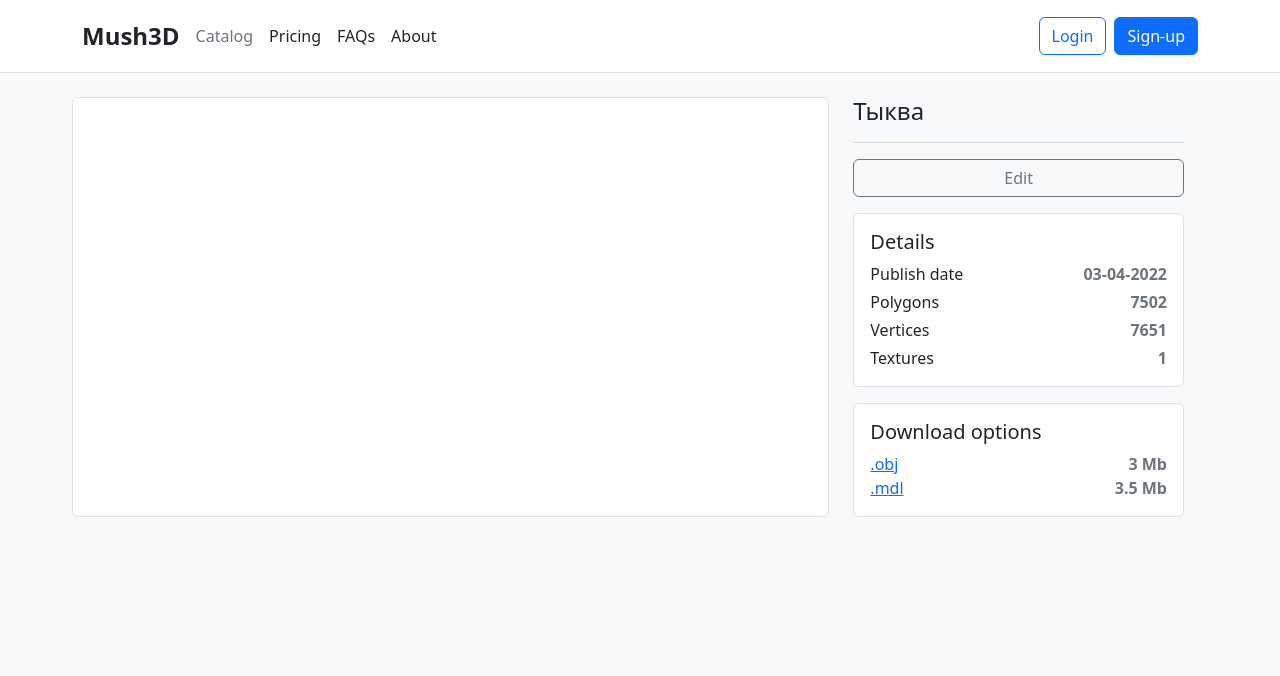
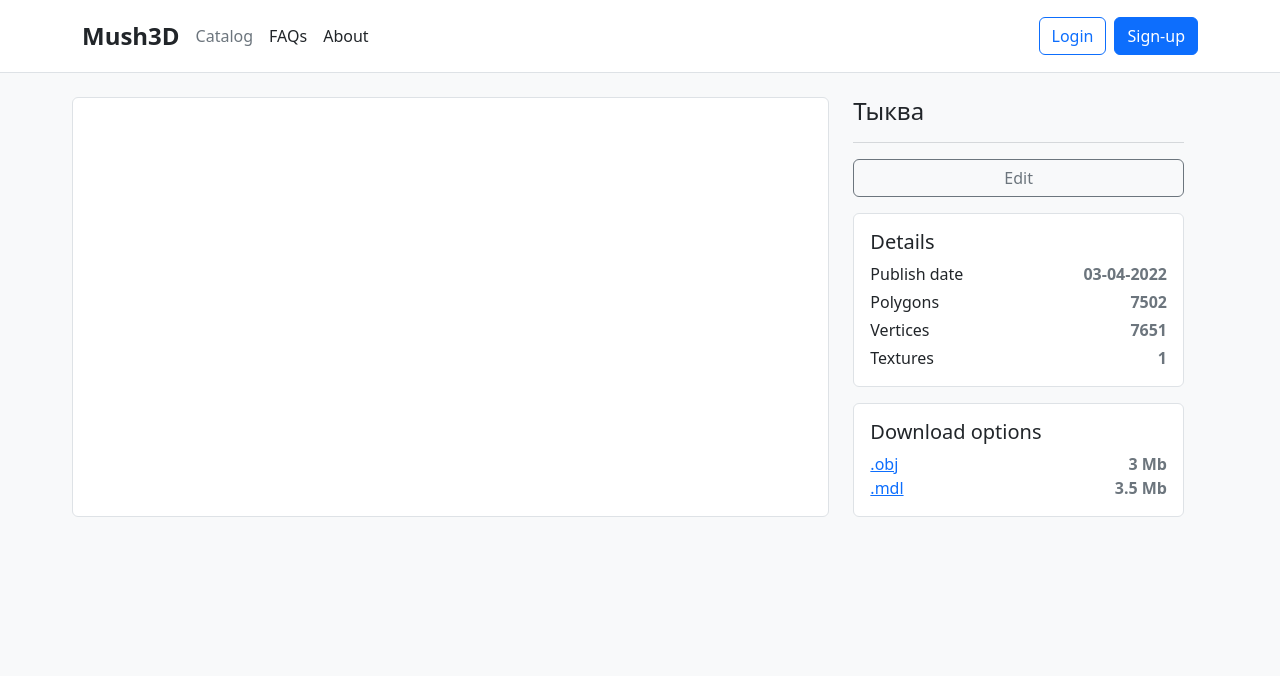
Before and after one commit to Soskiiit/mush, a Django app: page / in a window 1280 px wide. Shown: the top 676 px of the page. Run offline with Django 3.2, Linux system fonts and the light colour scheme; some libraries are stand-ins or nearby versions.

Commit message:
Minor changes

```diff
--- a/mush/theme/templates/theme/components/header.html
+++ b/mush/theme/templates/theme/components/header.html
@@ -9,7 +9,6 @@
 
             <ul class="nav col-12 col-lg-auto me-lg-auto mb-2 justify-content-center mb-md-0">
                 <li><a href="#" class="nav-link px-2 link-secondary">Catalog</a></li>
-                <li><a href="#" class="nav-link px-2 link-dark">Pricing</a></li>
                 <li><a href="#" class="nav-link px-2 link-dark">FAQs</a></li>
                 <li><a href="#" class="nav-link px-2 link-dark">About</a></li>
             </ul>
@@ -21,8 +20,8 @@
                     </a>
                     <ul class="dropdown-menu text-small" style="">
                         <li><a class="dropdown-item" href="#">My projects</a></li>
+                        <li><a class="dropdown-item" href="#">Profile</a></li>
                         <li><a class="dropdown-item" href="#">Settings</a></li>
-                        <li><a class="dropdown-item" href="#">Profile</a></li>
                         <li><hr class="dropdown-divider"></li>
                         <li><a class="dropdown-item" href="#">Sign out</a></li>
                     </ul>
```
